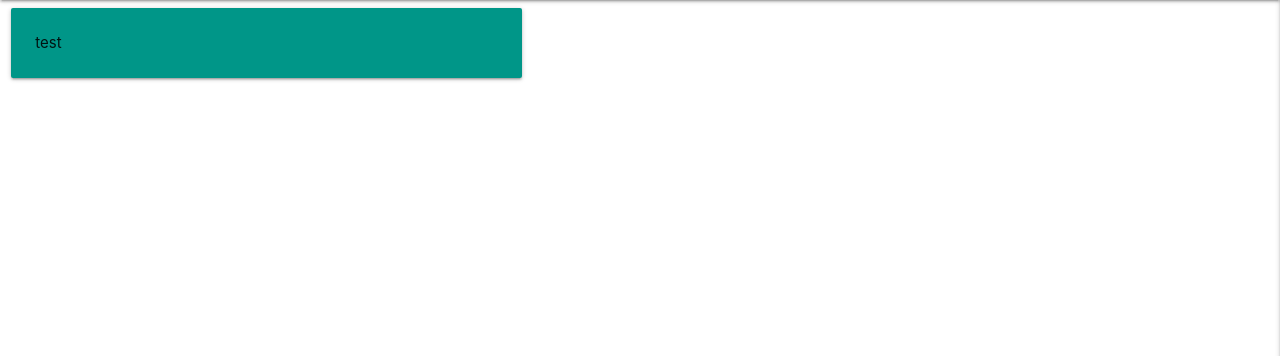
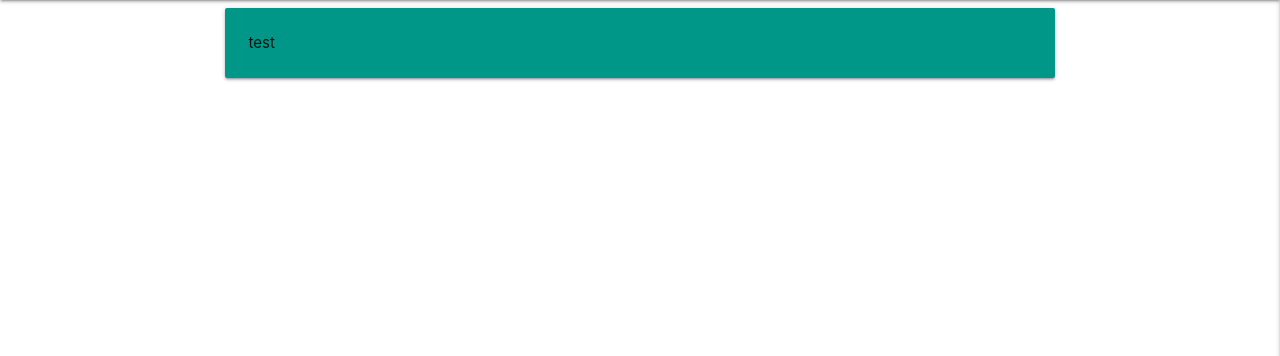
Before and after one commit to JoelineAlves/hair_manager, a Flask app: page /register in a window 1280 px wide. Shown: the part 64-420 px from the top of the page. Run offline with Flask 3, Linux system fonts and the light colour scheme; some libraries are stand-ins or nearby versions.

Commit message:
modified register.html

```diff
--- a/templates/register.html
+++ b/templates/register.html
@@ -2,7 +2,7 @@
 {% block content %}
 
 <div class="row">
-    <form class="col s12 m5">
+    <form class="col s12 m8 offset-m2">
       <div class="card-panel teal">
           <span>test</span>
       </div>
```
